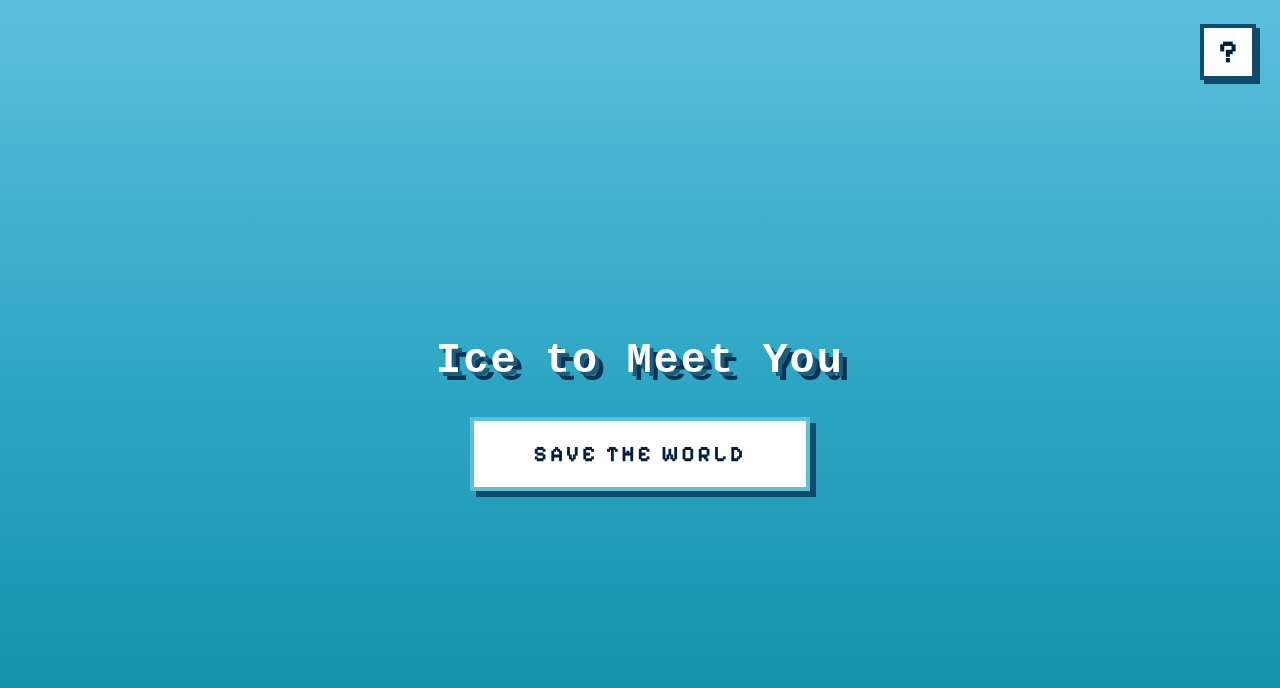
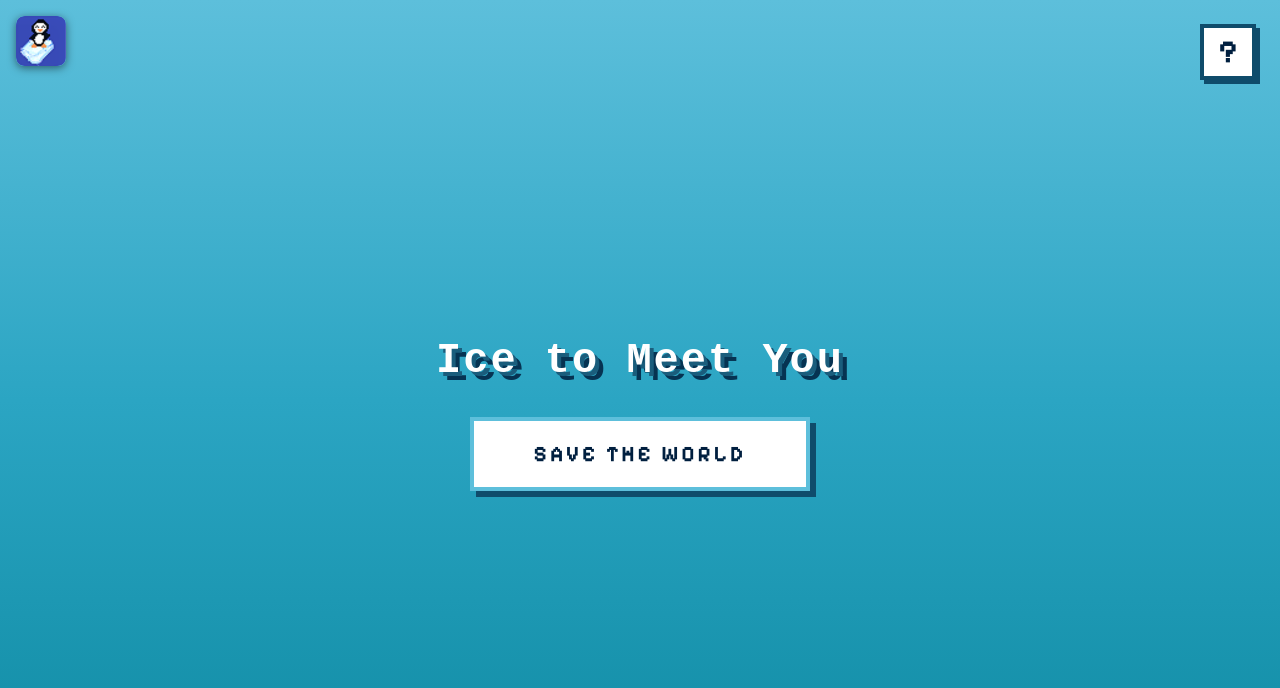
Before and after one commit to 101727/Make-A-Ton, a React (Create React App) app in the folder itmy/: page / in a window 1280 px wide. Shown: the top 688 px of the page. Built offline with nearby package versions, Linux system fonts and the light colour scheme; a web font is replaced by a local one.

Commit message:
feat: favicon implemented, logo always present in the web experience

```diff
--- a/itmy/public/index.html
+++ b/itmy/public/index.html
@@ -2,7 +2,7 @@
 <html lang="en">
   <head>
     <meta charset="utf-8" />
-    <link rel="icon" href="%PUBLIC_URL%/favicon.ico" />
+    <link rel="icon" href="%PUBLIC_URL%/Images/itmySquircle.png" />
     <meta name="viewport" content="width=device-width, initial-scale=1" />
     <meta name="theme-color" content="#000000" />
     <meta
--- a/itmy/src/App.css
+++ b/itmy/src/App.css
@@ -9,6 +9,25 @@
 
 * {
   box-sizing: border-box;
+}
+
+.logo-header {
+  position: fixed;
+  top: 1rem;
+  left: 1rem;
+  z-index: 9999;
+}
+
+.logo-img {
+  height: 50px;
+  width: 50px;
+  border-radius: 8px;
+  box-shadow: 0 2px 8px rgba(0, 0, 0, 0.5);
+  transition: transform 0.2s ease;
+}
+
+.logo-img:hover {
+  transform: scale(1.05);
 }
 
 .app-shell {
--- a/itmy/src/App.js
+++ b/itmy/src/App.js
@@ -178,6 +178,7 @@ function App() {
     setStatus('ready');
   }, [playNonVictoryEndAudio]);
 
+  const renderScreen = () => {
     if (status === 'ready') {
       return <MainMenu onStart={startGame} />;
     }
@@ -211,6 +212,16 @@ function App() {
         )}
       </>
     );
+  };
+
+  return (
+    <>
+      <div className="logo-header">
+        <img src={`${process.env.PUBLIC_URL}/Images/itmySquircle.png`} alt="ITMY Logo" className="logo-img" />
+      </div>
+      {renderScreen()}
+    </>
+  );
 }
 
 export default App;
```
Also changed, not shown: itmy/public/Images/itmySquircle.png (added). Lines whose indentation alone changed are shown as unchanged.
